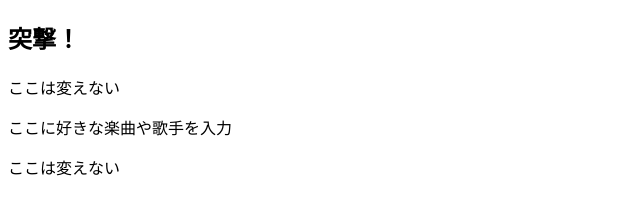
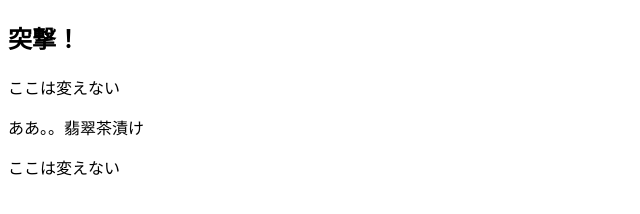
Before and after one commit to y-chiba-morijyobi/test_conflict, a plain HTML site: page index.html in a window 1280 px wide. Shown: the whole page, without its empty margins (0-640 px from the left). Drawn offline with Linux system fonts and the light colour scheme.

Commit message:
[modify]index.html

```diff
--- a/index.html
+++ b/index.html
@@ -6,7 +6,7 @@
 <body>
 <h2> 突撃！ </h2>
 <p>ここは変えない</p>
-<p>ここに好きな楽曲や歌手を入力</p>
+<p>ああ。。翡翠茶漬け</p>
 <p>ここは変えない</p>
 </body>
 </html>
```
